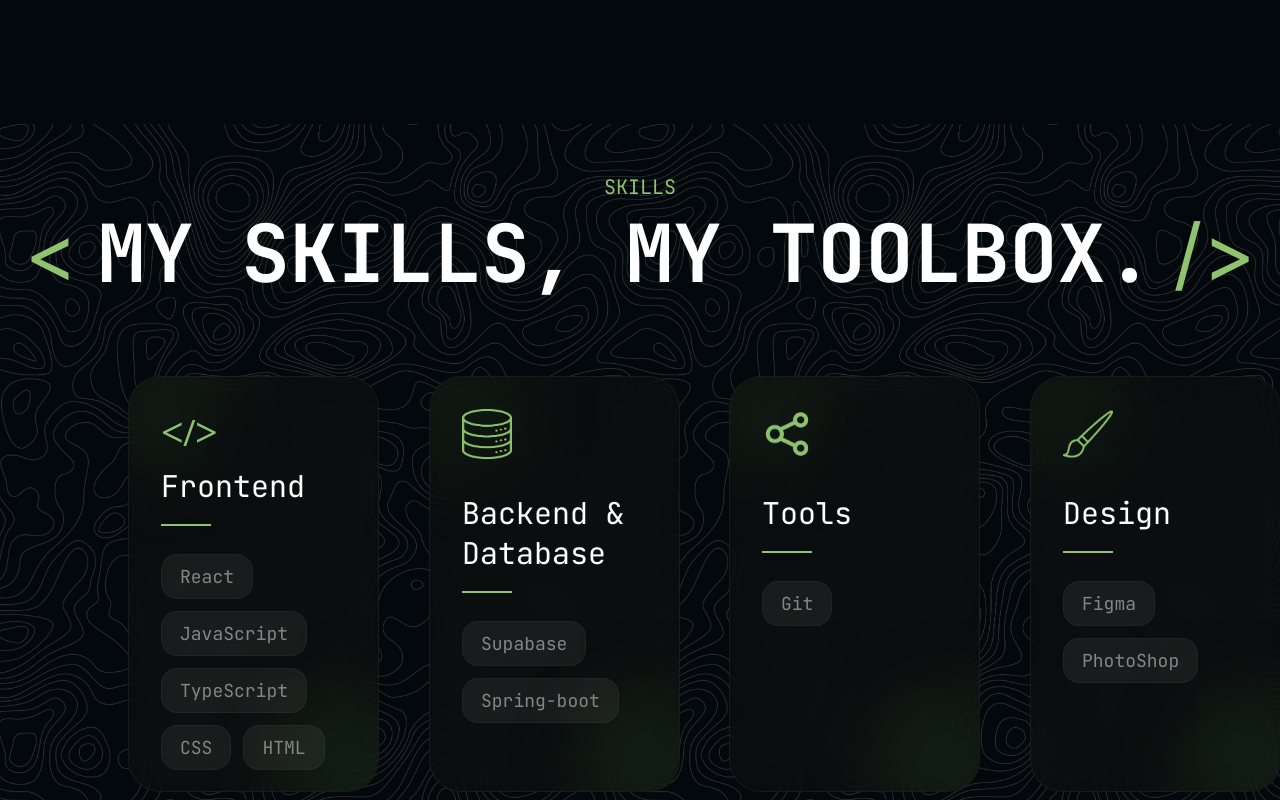
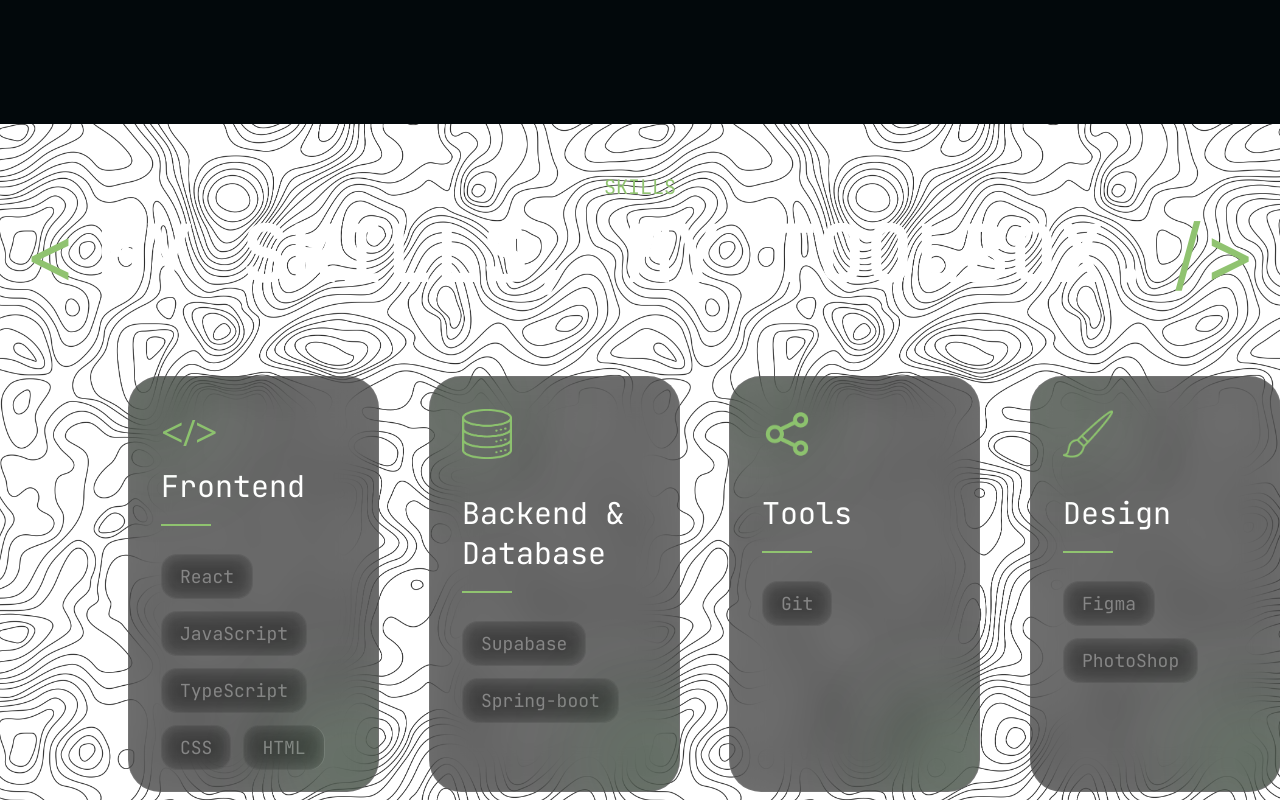
Before and after one commit to Moritz-Kambach/PortfolioV1, a React (Vite) app: page / in a window 1280 px wide. Shown: the part 1780-2580 px from the top of the page. Built offline with nearby package versions, Linux system fonts and the light colour scheme.

Commit message:
changes jippie

```diff
--- a/src/assets/components/SkillsSection.tsx
+++ b/src/assets/components/SkillsSection.tsx
@@ -55,7 +55,6 @@
         background: `url(${TopoBG})`,
         backgroundSize: "50%",
         backgroundRepeat: "repeat",
-        backgroundColor: "#02080b",
       }}
       id="skillsSection"
     >
```
